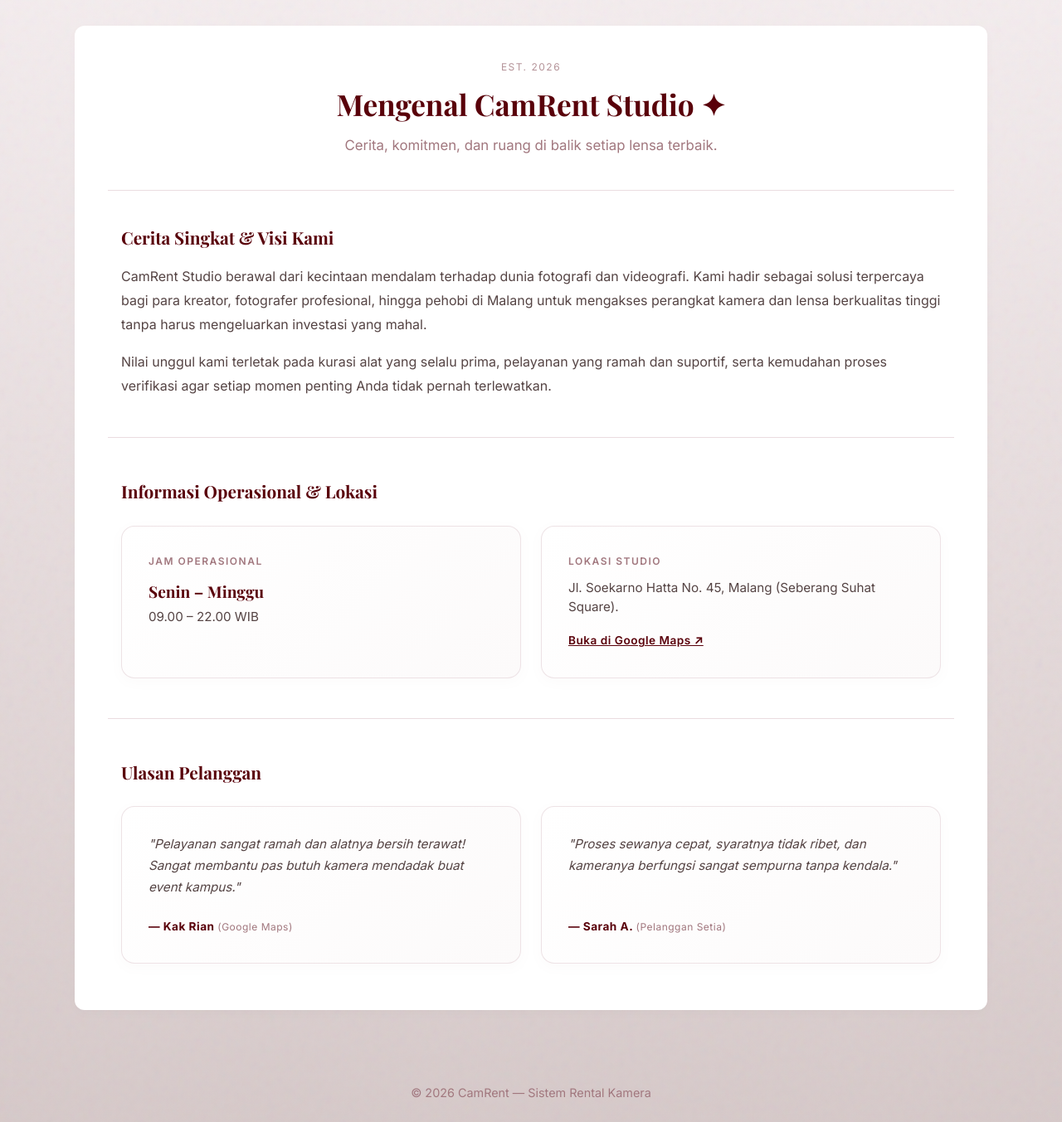
After one commit to kulomiy/PemogramanWeb2026-NabilaPebriMahrani, a PHP site: page /about.html in a window 1280 px wide. The commit adds this page. Shown: the part 192-1545 px from the top of the page at 83% size. Run offline with PHP 8.4, Linux system fonts and the light colour scheme.

Commit message:
pembaruan

```diff
--- /dev/null
+++ b/about.html
@@ -0,0 +1,93 @@
+<!DOCTYPE html>
+<html lang="id">
+<head>
+    <meta charset="UTF-8">
+    <meta name="viewport" content="width=device-width, initial-scale=1.0">
+    <title>CamRent | About Us</title>
+    <link rel="stylesheet" href="assets/css/style.css">
+</head>
+<body>
+    <header class="top-header">
+        <div class="header-left">
+            <span class="subtitle">SISTEM MANAJEMEN RENTAL</span>
+            <h1>CamRent Studio</h1>
+        </div>
+
+        <!-- HEADER KANAN: TOMBOL KEMBALI KE DASHBOARD -->
+        <div class="header-right" style="border-left: none; padding-left: 0;">
+            <a href="index.html" class="header-about-btn-large">← Dashboard</a>
+        </div>
+    </header>
+
+    <main>
+        <section class="content-box" style="margin-top: 1rem;">
+            <div style="text-align: center; max-width: 700px; margin: 0 auto 2.5rem auto;">
+                <span class="subtitle" style="color: #A1777E; margin-bottom: 0.5rem;">EST. 2026</span>
+                <h2 class="section-title" style="font-size: 2.2rem; margin-bottom: 0.5rem;">Mengenal CamRent Studio ✦</h2>
+                <p class="section-desc" style="font-size: 1.05rem;">Cerita, komitmen, dan ruang di balik setiap lensa terbaik.</p>
+            </div>
+
+            <hr class="divider">
+
+            <!-- IDENTITAS & CERITA SINGKAT -->
+            <div style="margin-top: 2.5rem; padding: 0 1rem;">
+                <h3 class="sub-heading" style="font-family: 'Playfair Display', serif; font-size: 1.3rem; color: #59000A; margin-bottom: 1rem;">Cerita Singkat & Visi Kami</h3>
+                <p style="color: #554444; margin-bottom: 1rem; line-height: 1.8; font-size: 1rem;">
+                    CamRent Studio berawal dari kecintaan mendalam terhadap dunia fotografi dan videografi. Kami hadir sebagai solusi terpercaya bagi para kreator, fotografer profesional, hingga pehobi di Malang untuk mengakses perangkat kamera dan lensa berkualitas tinggi tanpa harus mengeluarkan investasi yang mahal.
+                </p>
+                <p style="color: #554444; line-height: 1.8; font-size: 1rem;">
+                    Nilai unggul kami terletak pada kurasi alat yang selalu prima, pelayanan yang ramah dan suportif, serta kemudahan proses verifikasi agar setiap momen penting Anda tidak pernah terlewatkan.
+                </p>
+            </div>
+
+            <hr class="divider" style="margin: 3rem 0;">
+
+            <!-- INFORMASI OPERASIONAL & LOKASI -->
+            <div style="padding: 0 1rem;">
+                <h3 class="sub-heading" style="font-family: 'Playfair Display', serif; font-size: 1.3rem; color: #59000A; margin-bottom: 1.5rem;">Informasi Operasional & Lokasi</h3>
+                <div style="display: grid; grid-template-columns: repeat(auto-fit, minmax(260px, 1fr)); gap: 1.5rem;">
+                    <div style="background: linear-gradient(135deg, #ffffff 0%, #FCFAFA 100%); padding: 2rem; border-radius: 16px; border: 1px solid rgba(234, 220, 224, 0.8); box-shadow: 0 4px 15px rgba(161, 119, 126, 0.04);">
+                        <h4 style="color: #A1777E; font-size: 0.75rem; text-transform: uppercase; margin-bottom: 0.75rem; letter-spacing: 1.5px; font-weight: 600;">Jam Operasional</h4>
+                        <p style="color: #59000A; font-family: 'Playfair Display', serif; font-size: 1.2rem; font-weight: 700;">Senin – Minggu</p>
+                        <p style="color: #554444; font-size: 0.95rem; margin-top: 0.2rem;">09.00 – 22.00 WIB</p>
+                    </div>
+                    <div style="background: linear-gradient(135deg, #ffffff 0%, #FCFAFA 100%); padding: 2rem; border-radius: 16px; border: 1px solid rgba(234, 220, 224, 0.8); box-shadow: 0 4px 15px rgba(161, 119, 126, 0.04);">
+                        <h4 style="color: #A1777E; font-size: 0.75rem; text-transform: uppercase; margin-bottom: 0.75rem; letter-spacing: 1.5px; font-weight: 600;">Lokasi Studio</h4>
+                        <p style="color: #554444; font-size: 0.95rem; margin-bottom: 1rem; line-height: 1.5;">Jl. Soekarno Hatta No. 45, Malang (Seberang Suhat Square).</p>
+                        <a href="https://maps.google.com" target="_blank" style="color: #59000A; font-weight: 600; font-size: 0.85rem; text-decoration: underline; letter-spacing: 0.5px;">Buka di Google Maps ↗</a>
+                    </div>
+                </div>
+            </div>
+
+            <hr class="divider" style="margin: 3rem 0;">
+
+            <!-- REVIEW & TESTIMONI PELANGGAN -->
+            <div style="padding: 0 1rem; margin-bottom: 1rem;">
+                <h3 class="sub-heading" style="font-family: 'Playfair Display', serif; font-size: 1.3rem; color: #59000A; margin-bottom: 1.5rem;">Ulasan Pelanggan</h3>
+                <div style="display: grid; grid-template-columns: repeat(auto-fit, minmax(280px, 1fr)); gap: 1.5rem;">
+
+                    <div style="background: linear-gradient(135deg, #ffffff 0%, #FCFAFA 100%); padding: 2rem; border-radius: 16px; border: 1px solid rgba(234, 220, 224, 0.8); box-shadow: 0 4px 15px rgba(161, 119, 126, 0.04); display: flex; flex-direction: column; justify-content: space-between;">
+                        <p style="color: #554444; font-style: italic; font-size: 0.95rem; margin-bottom: 1.5rem; line-height: 1.7;">
+                            "Pelayanan sangat ramah dan alatnya bersih terawat! Sangat membantu pas butuh kamera mendadak buat event kampus."
+                        </p>
+                        <p style="color: #59000A; font-weight: 700; font-size: 0.85rem; letter-spacing: 0.5px;">— Kak Rian <span style="font-weight: 400; color: #A1777E; font-size: 0.75rem;">(Google Maps)</span></p>
+                    </div>
+
+                    <div style="background: linear-gradient(135deg, #ffffff 0%, #FCFAFA 100%); padding: 2rem; border-radius: 16px; border: 1px solid rgba(234, 220, 224, 0.8); box-shadow: 0 4px 15px rgba(161, 119, 126, 0.04); display: flex; flex-direction: column; justify-content: space-between;">
+                        <p style="color: #554444; font-style: italic; font-size: 0.95rem; margin-bottom: 1.5rem; line-height: 1.7;">
+                            "Proses sewanya cepat, syaratnya tidak ribet, dan kameranya berfungsi sangat sempurna tanpa kendala."
+                        </p>
+                        <p style="color: #59000A; font-weight: 700; font-size: 0.85rem; letter-spacing: 0.5px;">— Sarah A. <span style="font-weight: 400; color: #A1777E; font-size: 0.75rem;">(Pelanggan Setia)</span></p>
+                    </div>
+
+                </div>
+            </div>
+
+        </section>
+    </main>
+
+    <footer>
+        <p>&copy; 2026 CamRent — Sistem Rental Kamera</p>
+    </footer>
+</body>
+</html>
--- a/kamera/data_kamera.html
+++ b/kamera/data_kamera.html
@@ -12,10 +12,8 @@
             <span class="subtitle">SISTEM MANAJEMEN RENTAL</span>
             <h1>CamRent Studio</h1>
         </div>
- <div class="header-right">
-            <span class="subtitle">INFO & LOKASI</span>
-            <p>Senin - Minggu: 09.00 - 22.00 WIB</p>
-            <p class="address-text">Jl. Soekarno Hatta No. 45, Malang</p>
+        <div class="header-right" style="border-left: none; padding-left: 0;">
+            <a href="../about.html" class="header-about-btn-large">ABOUT US ↗</a>
         </div>
     </header>
 
--- a/kamera/tambah_kamera.html
+++ b/kamera/tambah_kamera.html
@@ -12,10 +12,8 @@
             <span class="subtitle">SISTEM MANAJEMEN RENTAL</span>
             <h1>CamRent Studio</h1>
         </div>
- <div class="header-right">
-            <span class="subtitle">INFO & LOKASI</span>
-            <p>Senin - Minggu: 09.00 - 22.00 WIB</p>
-            <p class="address-text">Jl. Soekarno Hatta No. 45, Malang</p>
+        <div class="header-right" style="border-left: none; padding-left: 0;">
+            <a href="../about.html" class="header-about-btn-large">ABOUT US ↗</a>
         </div>
     </header>
 
--- a/pelanggan/data_pelanggan.html
+++ b/pelanggan/data_pelanggan.html
@@ -12,10 +12,8 @@
             <span class="subtitle">SISTEM MANAJEMEN RENTAL</span>
             <h1>CamRent Studio</h1>
         </div>
- <div class="header-right">
-            <span class="subtitle">INFO & LOKASI</span>
-            <p>Senin - Minggu: 09.00 - 22.00 WIB</p>
-            <p class="address-text">Jl. Soekarno Hatta No. 45, Malang</p>
+        <div class="header-right" style="border-left: none; padding-left: 0;">
+            <a href="../about.html" class="header-about-btn-large">ABOUT US ↗</a>
         </div>
     </header>
 
--- a/pelanggan/tambah_pelanggan.html
+++ b/pelanggan/tambah_pelanggan.html
@@ -12,10 +12,8 @@
             <span class="subtitle">SISTEM MANAJEMEN RENTAL</span>
             <h1>CamRent Studio</h1>
         </div>
- <div class="header-right">
-            <span class="subtitle">INFO & LOKASI</span>
-            <p>Senin - Minggu: 09.00 - 22.00 WIB</p>
-            <p class="address-text">Jl. Soekarno Hatta No. 45, Malang</p>
+        <div class="header-right" style="border-left: none; padding-left: 0;">
+            <a href="../about.html" class="header-about-btn-large">ABOUT US ↗</a>
         </div>
     </header>
 
```
Also changed, not shown: assets/css/style.css (+89 -0 lines), index.html (+5 -6 lines).
